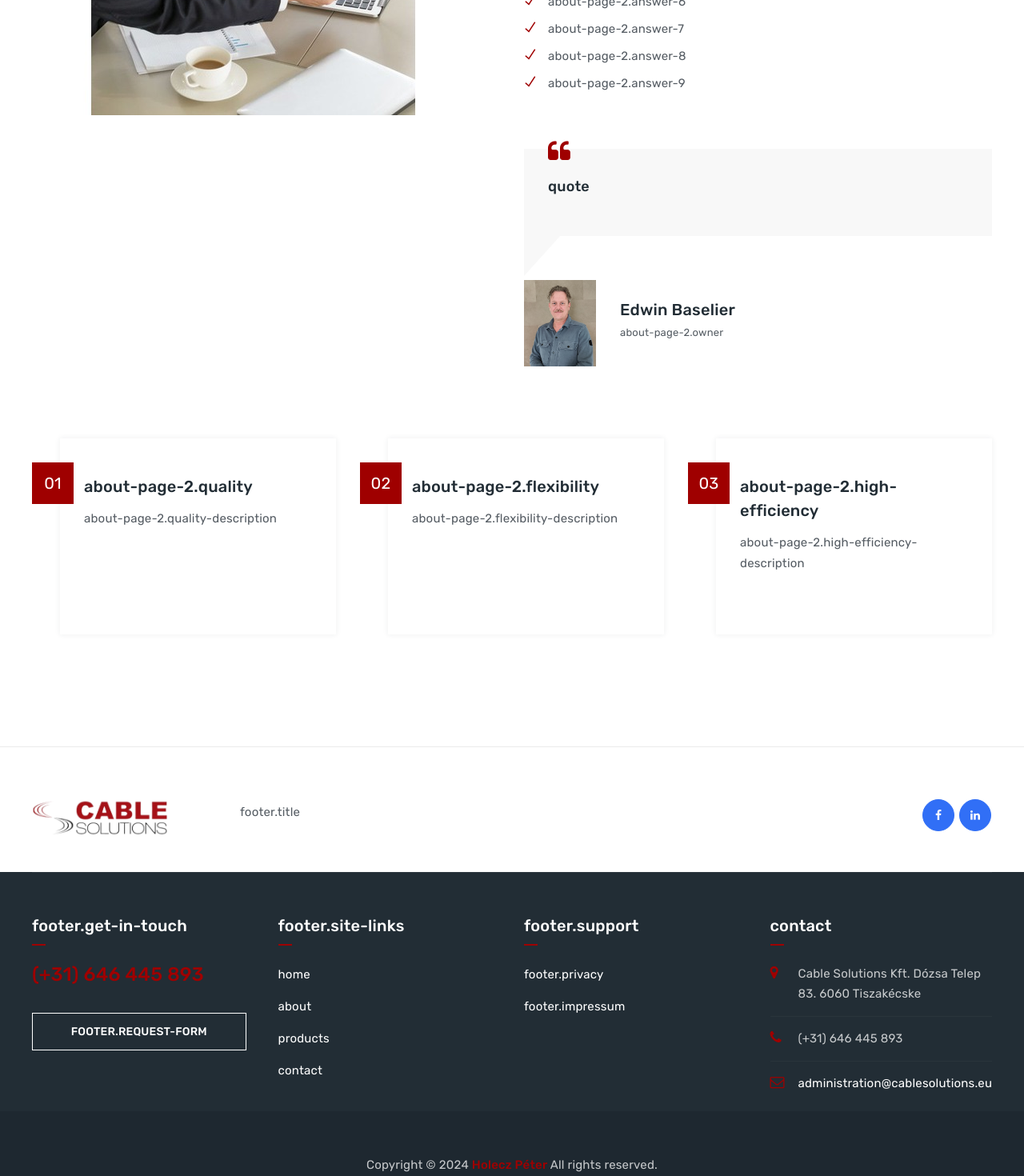
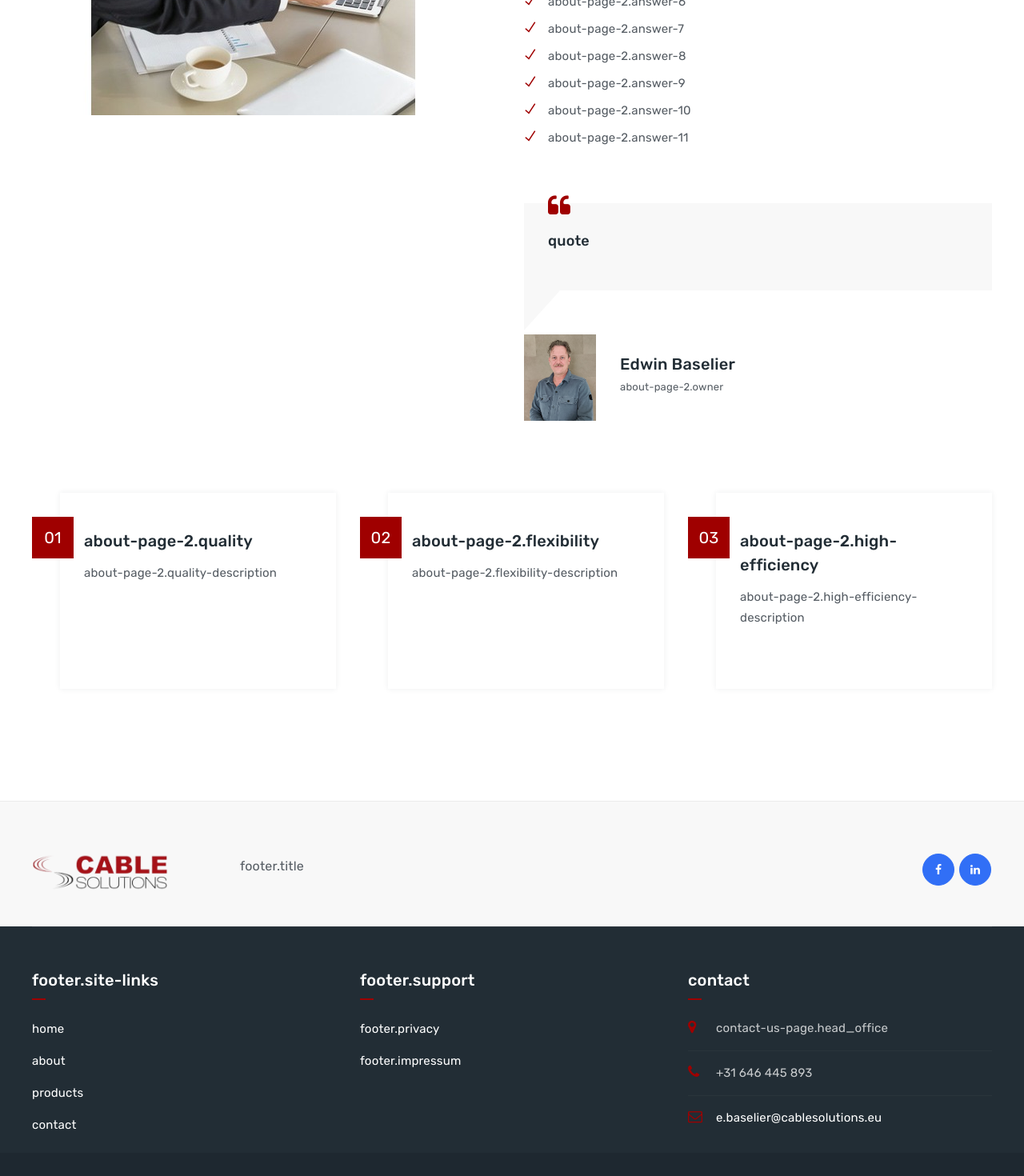
Before and after one commit to holeczpeter/cablesolutions, a Vue app: page /about in a window 1280 px wide. Shown: the part 900-2370 px from the top of the page at 80% size. Built offline with nearby package versions, Linux system fonts and the light colour scheme; what vue-cool-lightbox would draw is missing.

Commit message:
udpdate 8

```diff
--- a/src/assets/css/main.css
+++ b/src/assets/css/main.css
@@ -1982,7 +1982,7 @@ nav.main-menu .megamenu-content .title{
     content: "";
     width: 30px;
     height: 3px;
-    top: 10px;
+    top: 20px;
     left: -45px;
 }
 .slide .slide__content--headings > h3:after {
@@ -2305,15 +2305,19 @@ nav.main-menu .megamenu-content .title{
     padding: 0;
     list-style: none;
 }
-
+.first-footer{
+    background-color:  #f8f8f8;
+}
 /* first-footer (newsletter) */
 .first-footer .container{
     padding: 35px 15px 15px;
     position: relative;
+
 }
 .first-footer .widget {
     padding-top: 30px;
     padding-bottom: 30px;
+
 }
 
 
@@ -3118,7 +3122,9 @@ section.error-404 .page-content p { font-size: 18px; margin-bottom: 30px; }
     width: 80%;
     max-width: 700px;
   }
-
+  .footer-title{
+    font-size: 16px;
+  }
   /* Caption of Modal Image (Image Text) - Same Width as the Image */
   #caption {
     margin: auto;
--- a/src/assets/css/responsive.css
+++ b/src/assets/css/responsive.css
@@ -336,6 +336,7 @@
 	.ttm-vertical_sep > [class*='col-lg']:not(:last-child):before { content: unset; }
 
 	/* footer */
+
 	.first-footer .container { padding: 35px 15px; }
 	.first-footer .widget { padding: 15px 0 10px; margin: 0 -15px; border: 0; }
 	.second-footer>div>.row .widget-area .widget:not(:first-child) { margin-top: 0; margin-bottom: 10px;}
--- a/src/assets/js/contact.js
+++ b/src/assets/js/contact.js
@@ -1,5 +1,13 @@
 export const contact = {
+   head_office:{
+    email: "e.baselier@cablesolutions.eu",
+    phone: "+31 646 445 893",
+    address: "De Potterestraat 1 B 4751 GX Oud Gastel, Hollandia"
+   },
+   branch_office:{
     email: "administration@cablesolutions.eu",
-    phone: "(+31) 646 445 893",
+    phone: "+31 621 955 470",
     address: "Cable Solutions Kft. Dózsa Telep 83. 6060 Tiszakécske"
+   }
+
   };
--- a/src/components/Footer.vue
+++ b/src/components/Footer.vue
@@ -11,7 +11,7 @@
                            <img id="footer-logo-img" class="img-fluid auto_size" height="46" width="170" src="../assets/img/logo.png" alt="image">
                         </div>
                         <div class="textwidget widget-text">
-                           <p>{{$t('footer.title')}}</p>
+                           <p class="footer-title">{{$t('footer.title')}}</p>
                         </div>
                      </div>
                   </div>
@@ -32,21 +32,7 @@
       <div class="second-footer ttm-bgcolor-darkgrey ttm-textcolor-white">
          <div class="container">
             <div class="row">
-               <div class="col-xs-12 col-sm-6 col-md-6 col-lg-3 widget-area">
-                  <div class="widget widget_text margin_right10 clearfix">
-                     <h3 class="widget-title">{{$t('footer.get-in-touch')}}</h3>
-                        <div class="textwidget widget-text">
-                           <div class="call_detail">
-                              <h3 class="fs-24">{{contact.phone}}</h3>
-                              <div class="padding_top10 padding_bottom10"></div>
-                                 <a class="ttm-btn ttm-btn-size-md ttm-btn-shape-square ttm-btn-style-border ttm-btn-color-white w-100 text-center"
-                                        :href="`${$route.meta.basePath || ''}/` + '#contact'"  >
-                                        {{$t('footer.request-form')}}</a>
-                              </div>
-                           </div>
-                        </div>
-                  </div>
-               <div class="col-xs-12 col-sm-6 col-md-6 col-lg-3 widget-area">
+               <div class="col-xs-12 col-sm-6 col-md-6 col-lg-4 widget-area">
                   <div class="widget widget_nav_menu clearfix">
                      <h3 class="widget-title">{{$t('footer.site-links')}}</h3>
                      <ul id="menu-footer-quick-links" class="menu">
@@ -56,7 +42,7 @@
                      </ul>
                   </div>
                </div>
-               <div class="col-xs-12 col-sm-6 col-md-6 col-lg-3 widget-area">
+               <div class="col-xs-12 col-sm-6 col-md-6 col-lg-4 widget-area">
                   <div class="widget widget_nav_menu clearfix">
                      <h3 class="widget-title">{{$t('footer.support')}}</h3>
                      <ul id="menu-footer-quick-links" class="menu">
@@ -65,13 +51,13 @@
                      </ul>
                   </div>
                </div>
-               <div class="col-xs-12 col-sm-6 col-md-6 col-lg-3 widget-area">
+               <div class="col-xs-12 col-sm-6 col-md-6 col-lg-4 widget-area">
                   <div class="widget widget-latest-tweets clearfix">
                      <h3 class="widget-title">{{$t('contact')}}</h3>
                      <ul class="widget_contact_wrapper">
-                        <li><i class="ttm-textcolor-skincolor fa fa-map-marker"></i>{{contact.address}}</li>
-                        <li><i class="ttm-textcolor-skincolor fa fa-phone"></i>{{contact.phone}}</li>
-                        <li><i class="ttm-textcolor-skincolor fa fa-envelope-o"></i><a href="mailto:administration@cablesolutions.eu">{{contact.email}}</a></li>
+                        <li><i class="ttm-textcolor-skincolor fa fa-map-marker"></i>{{ $t('contact-us-page.head_office')}}</li>
+                        <li><i class="ttm-textcolor-skincolor fa fa-phone"></i>{{contact.head_office.phone}}</li>
+                        <li><i class="ttm-textcolor-skincolor fa fa-envelope-o"></i><a href="mailto:administration@cablesolutions.eu">{{contact.head_office.email}}</a></li>
                      </ul>
                   </div>
                </div>
--- a/src/components/about/AboutDetail.vue
+++ b/src/components/about/AboutDetail.vue
@@ -24,7 +24,7 @@
                            <p class="justify-p">{{ $t('about-page-2.paragraph-3') }}</p>
                            <p>{{ $t('about-page-2.why') }}</p>
                            <ul class="ttm-list ttm-list-style-icon ttm-list-icon-color-skincolor ttm-textcolor-darkgrey without-border">
-                              <div v-for="index in 9" :key="index" >
+                              <div v-for="index in 11" :key="index" >
                                <li  v-if="!!$t('about-page-2.answer-' + index)">
                                  <i class="ti ti-check" ></i>
                                  <span class="ttm-list-li-content">{{ $t('about-page-2.answer-' + index)}}</span>
--- a/src/components/contact/Contact.vue
+++ b/src/components/contact/Contact.vue
@@ -1,17 +1,14 @@
 <template>
    <div class="site-main">
-      <ContactForm id="form"/>
       <ContactInfo id="info"/>
    </div>
 </template>
 <script>
-import ContactForm from './ContactForm.vue'
 import ContactInfo from './ContactInfo.vue'
 
 export default {
   name: 'ContactUs',
   components: {
-    ContactForm,
     ContactInfo,
   }
 }
--- a/src/components/contact/ContactInfo.vue
+++ b/src/components/contact/ContactInfo.vue
@@ -57,7 +57,7 @@
                         </div>
                      </div>
                   </div>
-                  <h2 class="fs-24 padding_top30">{{ $t('contact-us-page.branch-office')}}</h2>
+                  <h2 class="fs-24 padding_top60">{{ $t('contact-us-page.branch-office')}}</h2>
                   <div class="ttm-horizontal_sep width-100"></div>
                   <div class="row">
                      <div class="col-lg-6 margin_top15">
@@ -109,14 +109,15 @@
    </section>
 </template>
 <script>
+import { contact } from '@/assets/js/contact.js';
 export default {
   name: 'ContactInfo',
   data() {
     return {
-      head_office_phone:"+31 646 445 893",
-      head_office_email:"e.baselier@cablesolutions.eu",
-      branch_office_phone:"+31 6 219 55470",
-      branch_office_email:"administration@cablesolutions.eu",
+      head_office_phone:contact.head_office.phone,
+      head_office_email:"contact.head_office.email",
+      branch_office_phone:contact.branch_office.phone,
+      branch_office_email:contact.branch_office.email,
     };
   },
 }
--- a/src/locales/en.json
+++ b/src/locales/en.json
@@ -88,16 +88,17 @@
     "paragraph-2": "During our more than 13 years of existence, the satisfaction of our customers is the most important  to us, many of them trusted us from the very first delivery. We deliver to various satisfied customers within Europe.",
     "paragraph-3": "Our employees are able to solve a wide variety of tasks with precise and careful work, and have fine motor skills so ensuring quality. ",
     "why":"Why cooperate:",
-    "answer-0":"accurate",
-    "answer-1":"Dutch management, Hungarian production",
-    "answer-2":"A-products and brands (Phoenix Contact, Weidmuller, Finder, Schneider…)",
-    "answer-3":"on time and fast delivery",
-    "answer-4":"on-time deliveries",
-    "answer-5":"motivated",
-    "answer-6":"flexible",
-    "answer-7":"creative",
-    "answer-8":"trustworthy",
-    "answer-9":"communication is possible in Dutch, English, German and Hungarian",
+    "answer-1":"accurate",
+    "answer-2":"Dutch management, Hungarian production",
+    "answer-3":"A-products and brands (Phoenix Contact, Weidmuller, Finder, Schneider…)",
+    "answer-4":"on time and fast delivery",
+    "answer-5":"on-time deliveries",
+    "answer-6":"motivated",
+    "answer-7":"flexible",
+    "answer-8":"creative",
+    "answer-9":"trustworthy",
+    "answer-10":"communication is possible in Dutch, English, German and Hungarian",
+    "answer-11":"",
     "owner":"Owner",
     "quality": "Excellent quality",
     "quality-description":"We manufacture in our own production facility in Hungary with Dutch management we guarantee a high efficiency and excellent quality.",
--- a/src/locales/hu.json
+++ b/src/locales/hu.json
@@ -145,14 +145,14 @@
   "about-page":{
     "section-title":"Ismerjen meg minket",
     "title":"Kábelszerelvények és elektronikai dobozok gyártása",
-    "detail":"Cable Solutions 2011 óta van jelen az elektronikai termékek piacán, mint kábel-, vezeték-, és vezérlőszekrényeket összeszerelő cég, holland ügyvezetéssel, magyarországi gyártó telephellyel",
+    "detail":"Cable Solutions 2011 óta van jelen az elektronikai termékek piacán, mint kábel-, vezeték-, és vezérlőszekrények egyik vezető összeszerelő vállalata, holland ügyvezetéssel, magyarországi gyártó telephellyel, kiváló minőségű megoldásokat kínálunk mindenféle elektromos szerelvényhez",
     "since":"2011 óta",
     "subtitle":"Megígérhetjük, ha esélyt ad nekünk, nem fogja megbánni",
     "checklist":"Számos területen kínálunk megoldást",
     "check-1":"elektronikai alkatrészek és termékek, összeszerelése, előmunkálása",
     "check-2":"alapanyagok beszerzése és/vagy a megrendelő által szállított anyagok felhasználása",
-    "check-3":"minden általunk gyártott termék tervezése",
-    "check-4":"meglévő termékek fejlszetése műszakilag és pénzügyileg",
+    "check-3":"szakértői mérnöki szolgáltatásaink minden általunk gyártott termékhez rendelkezésre állnak, különös tekintettel az elektronikai alkatrészekre",
+    "check-4":"szakterületünk a meglévő termékek műszaki és pénzügyi fejlesztése is a teljesítmény és költséghatékonyság maximalizálása érdekében",
     "view-more":"Tudjon meg többet",
     "contact":"Vegye fel velünk a kapcsolatot"
   },
@@ -162,19 +162,19 @@
     "description": "",
     "paragraph-1": "Cable Solutions 2011 óta van jelen az elektronikai termékek piacán, mint kábel-, vezeték-, és vezérlőszekrényeket összeszerelő cég, holland ügyvezetéssel, magyarországi gyártó telephellyel.",
     "paragraph-2": "Több mint 13 éves fennállásunk óta ügyfeleink elégedettsége a legfontosabb számunkra, sokan közülük már a kezdetektől bíznak bennünk. Európa számos országából látnak el minket megrendelésekkel.",
-    "paragraph-3": "Munkavállalóink precíz, gondos munkával sokféle feladat megoldására képesek, jó finommotoros képességekkel rendelkeznek, igy garantálva a minőséget. Cégünknél minden anyag és szerszám adott a termékek gyártásához és teszteléséhez.",
+    "paragraph-3": "Munkavállalóink precíz, gondos munkával sokféle feladat megoldására képesek, sok éves tapasztalattal rendelkeznek, igy garantálva a minőséget. Cégünknél minden anyag és szerszám adott a termékek gyártásához és teszteléséhez.",
     "why":"Miért válasszon minket",
-    "answer-0":"kedvező árak",
     "answer-1":"precíz munkavégzés",
-    "answer-2":"holland vezetés, magyar gyártás",
-    "answer-3":"kiváló  minőségű alapanyagok( Phoenix Contact, Weidmuller, Finder, Schneider...)",
-    "answer-4":"pontos és gyors szállítás",
-    "answer-5":"eltökéltség",
-    "answer-6":"rugalmas",
-    "answer-7":"kreatív",
-    "answer-8":"megbízható",
-    "answer-9":"kommunikáció holland, angol, magyar és német nyelven",
-
+    "answer-2":"holland vezetés",
+    "answer-3":"magyar gyártás",
+    "answer-4":"kiváló  minőségű alapanyagok( Phoenix Contact, Weidmuller, Finder, Schneider...)",
+    "answer-5":"pontos és gyors szállítás",
+    "answer-6":"eltökéltség",
+    "answer-7":"rugalmas",
+    "answer-8":"kreatív",
+    "answer-9":"megbízható",
+    "answer-10":"kommunikáció holland, angol, magyar és német nyelven",
+    "answer-11":"",
     "owner":"Tulajdonos",
     "quality": "Kiváló minőség",
     "quality-description":"Mindent saját magyarországi üzemünkben gyártunk, holland vezetéssel, garantáljuk a magas hatékonyságot és minőséget. ",
@@ -203,7 +203,7 @@
   "products-page":{
     "title":"Termékeink",
     "subtitle":"Kiváló minőségű termékeket gyártunk",
-    "description":"Az általunk gyártott termékek között megtalálhatók a legkülönbözőbb kábelkorbácsok, szalag-, vezérlő-, és spirálkábelek, valamint nagy tapasztalattal rendelkezünk a vezérlő-, és kapcsoló szekrények építésében is.",
+    "description":"Az általunk gyártott termékek között megtalálhatók a legkülönbözőbb kábelkorbácsok, szalag-, vezérlő-, és spirálkábelek, valamint nagy tapasztalattal rendelkezünk a vezérlő-, és kapcsoló szekrények építésében is. Erős partneri kapcsolatokat építettünk ki vezető gyártókkal, ami lehetővé teszi számunkra a kiváló minőségű termékek kiszállítását.",
     "more":"További termékeink",
     "read-more":"Fotók"
   },
--- a/src/locales/nl.json
+++ b/src/locales/nl.json
@@ -5,7 +5,7 @@
   "contact": "Contact",
   "affordable-quality":"Assemblage op maat",
   "welcome":"Welkom",
-  "slider-about":"Kabelassemblage, kabelbomen, besturing-en schakelkasten.",
+  "slider-about":"Kabelassemblage, kabelbomen, besturing-en schakelpanelen.",
   "slider-about-2":"",
   "more-detail":"meer details",
   "quote":"Your challenge our solution",
@@ -68,14 +68,14 @@
   "about-page":{
     "section-title":"Leer ons kennen",
     "title":"Kabelassemblage en panelenbouw",
-    "detail":"Cable Solutions is sinds 2011 aanwezig op de elektro- en elektronicamarkt als assemblagebedrijf voor kabel, draad en schakel- en besturingskasten en panelen, met Nederlands management en productielocatie in Hongarije.",
+    "detail":"Sinds 2011 heeft Cable Solutions een prominente positie verworven in de elektro- en elektronicasector als toonaangevend assemblagebedrijf voor kabels, draden, schakel- en besturingskasten en panelen. Met Nederlands management en een productielocatie in Hongarije bieden wij hoogwaardige oplossingen voor allerlei elektrische assemblages.",
     "since":"sinds 2011",
     "subtitle":"We kunnen beloven dat als U ons de kans geeft, u zal er geen spijt van hebben",
     "checklist":"Wij bieden oplossingen op verschillende gebieden",
-    "check-1":"voorbewerking en assemblage van elektronische componenten en producte",
-    "check-2":"inkoop van materialen en/of gebruik van door de klant aangeleverde materialen",
-    "check-3":"engineering voor alle door ons gemaakte producten",
-    "check-4":"verbetering van bestaande producten op technisch en eventueel financieel vlak",
+    "check-1":"Voorbewerking en assemblage van elektronische componenten en producten.",
+    "check-2":"Inkoop van materialen en/of gebruik van door de klant aangeleverde materialen voor onze elektronische assemblage services.",
+    "check-3":"Onze deskundige engineeringsdiensten zijn beschikbaar voor alle producten die we produceren, met een focus op elektronische componenten",
+    "check-4":"Wij zijn ook gespecialiseerd in het verbeteren van bestaande producten, zowel op technisch als financieel gebied, om daarmee de prestaties en kostenefficiëntie te maximaliseren.",
     "view-more":"Lees meer over Cable Solutions",
     "contact":"Neem contact met ons op"
   },
@@ -83,20 +83,21 @@
     "page-title":"Leer ons kennen",
     "title":"Kabelassemblage en panelenbouw ",
     "description": "",
-    "paragraph-1": "Cable Solutions  is sinds 2011 aanwezig op de elektro- en elektronicamarkt als assemblagebedrijf voor kabel, draad en schakel- en, besturingskasten, met Nederlandse management en productielocatie in Hongarije.",
-    "paragraph-2": "Tijden ons ruim 13 jarig bestaan is de tevredenheid van onze klanten voor ons het allerbelangrijkste, velen van hun vertrouwen ons al vanaf de allereerste levering. Wij leveren aan diverse tevreden klanten binnen Europa.",
-    "paragraph-3": "Onze medewerkers kunnen zorgvuldig en nauwkeurig multitasken en beschikken over een goede fijne motoriek, waardoor kwaliteit wordt gegarandeerd",
+    "paragraph-1": "Cable Solutions  is sinds 2011 aanwezig op de elektro- en elektronicamarkt als assemblagebedrijf voor kabel, draad en schakel- en, besturingspanelen, met Nederlandse management en productielocatie in Hongarije.",
+    "paragraph-2": "Tijdens ons ruim 13 jarig bestaan is de tevredenheid van onze klanten voor ons het allerbelangrijkste, velen van hun vertrouwen ons al vanaf de allereerste levering. Wij leveren aan allerlei tevreden klanten binnen Europa.",
+    "paragraph-3": "Onze medewerkers kunnen zorgvuldig en nauwkeurig multitasken en beschikken over een meerdere jaren ervaring, waardoor kwaliteit kan worden gegarandeerd",
     "why":"Waarom voor ons kiezen:/ waarom samenwerken",
-    "answer-0":"scherpe prijzen",
-    "answer-1":"nauwkeurig",
-    "answer-2":"Nederlands management, Hongaarse productie",
-    "answer-3":"A-producten en merken ( Phoenix Contact, Weidmuller, Finder, Schneider…)",
-    "answer-4":"op tijd en snelle levering",
-    "answer-5":"gedreven",
-    "answer-6":"flexibiel",
-    "answer-7":"creatief",
-    "answer-8":"betrouwbaar",
-    "answer-9":"communicatie kan in Nederlands, Engels, Duits en Hongaars",
+    "answer-1":"scherpe prijzen",
+    "answer-2":"nauwkeurig",
+    "answer-3":"Nederlands management",
+    "answer-4":"Hongaarse productie",
+    "answer-5":"A-producten en merken ( Phoenix Contact, Weidmuller, Finder, Schneider…)",
+    "answer-6":"tijdige snelle levering ",
+    "answer-7":"gedreven",
+    "answer-8":"flexibiel",
+    "answer-9":"creatief",
+    "answer-10":"betrouwbaar",
+    "answer-11":"communicatie kan in het Nederlands, Engels, Duits en Hongaars",
     "owner":"Eigenaar",
     "quality": "Top kwaliteit",
     "quality-description":"Wij produceren in onze eigen productiefaciliteit in Hongarije met Nederlands management, wij garanderen hoog rendement en uitstekende kwaliteit. ",
@@ -116,7 +117,7 @@
     "title-2":"en elektronica ",
     "title-3":"vervaardigend",
     "projects":"producten",
-    "clients":"klanten eigenschappen",
+    "clients":"klanten",
     "experience":"ervaring",
     "projects-value":"Klant specifiek",
     "clients-value":"Tevreden",
@@ -125,7 +126,7 @@
   "products-page":{
     "title":"Producten",
     "subtitle":"Wij bieden topproductie vanuit elke hoek",
-    "description":"Alle schakel- en verdeelapparatuur wordt met de grootste zorg gemonteerd. Wij werken al jaren samen met hoogwaardige grondstoffenfabrikanten",
+    "description":"Onze montage van draad, kabel schakel- en besturingspanelen staat bekend om zijn zorgvuldige precisie. Met jarenlange ervaring hebben we sterke partnerships opgebouwd met toonaangevende fabrikanten, wat ons in staat stelt om hoogwaardige producten te leveren.",
     "more":"Bekijk meer producten",
     "read-more":"Foto’s"
   },
```
Also changed, not shown: src/assets/js/products.js (+5 -5 lines).
